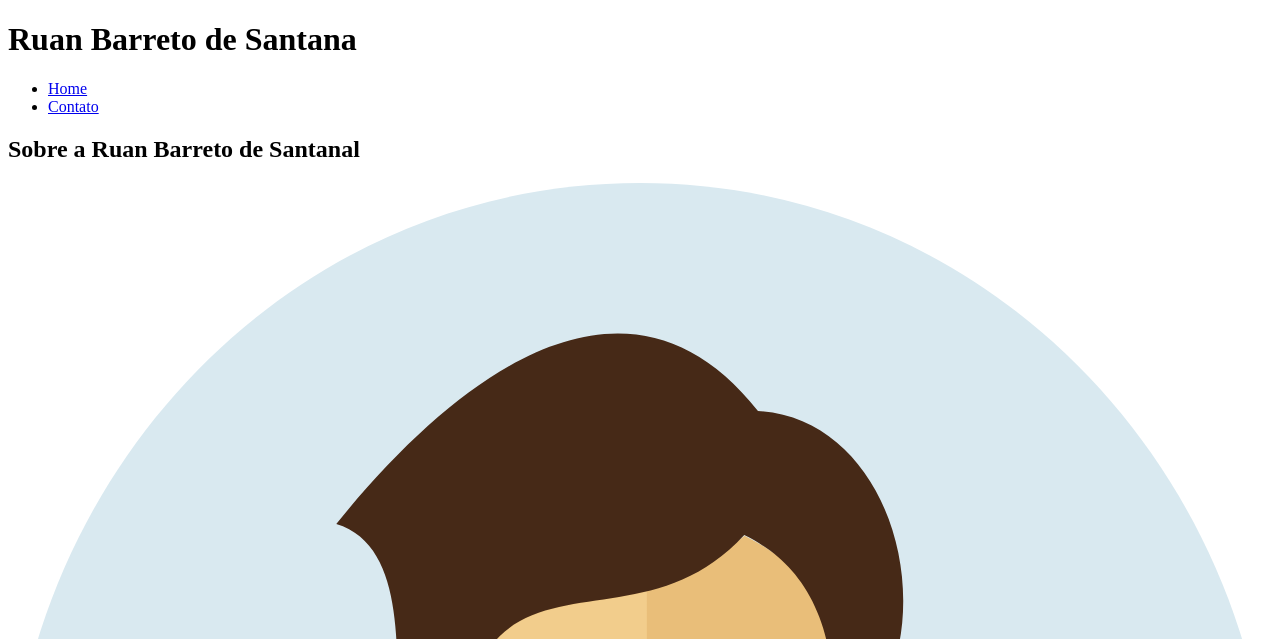
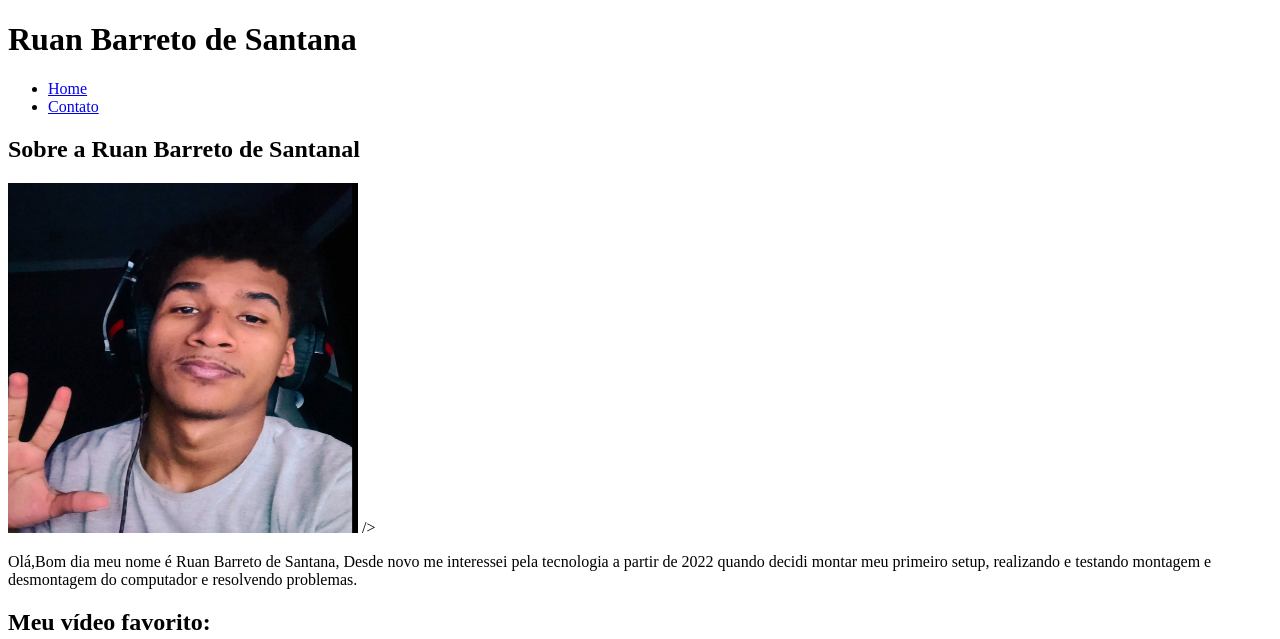
Before and after one commit to BarretoRuan/HTML, a plain HTML site: page index.html in a window 1280 px wide. Shown: the top 639 px of the page. Drawn offline with Linux system fonts and the light colour scheme.

Commit message:
Criação do index.html e contato.html

```diff
--- a/index.html
+++ b/index.html
@@ -52,13 +52,13 @@
       <div id="conteudo">
 
         <!-- Imagem do criador do conteúdo -->
-        <img src="./assets/img/user_01.svg" alt="Foto do criador desse conteudo" />
+        <img src="./assets/img/ruan.png" alt="Foto do criador desse conteudo" width="350px" height="350px"> />
 
         <!-- Texto sobre o criador do conteúdo -->
         <article id="sobre_texto">
           <p>
-            Olá,Bom dia meu nome é Ruan Barreto de Santana
-            desde novo me interessei pela tecnologia a partir de 2022 quando decidi montar meu primeiro setup,
+            Olá,Bom dia meu nome é Ruan Barreto de Santana,
+            Desde novo me interessei pela tecnologia a partir de 2022 quando decidi montar meu primeiro setup,
             realizando e testando montagem e desmontagem do computador e resolvendo problemas.
           </p>
         </article>
```
Also changed, not shown: assets/img/ruan.png (added).
